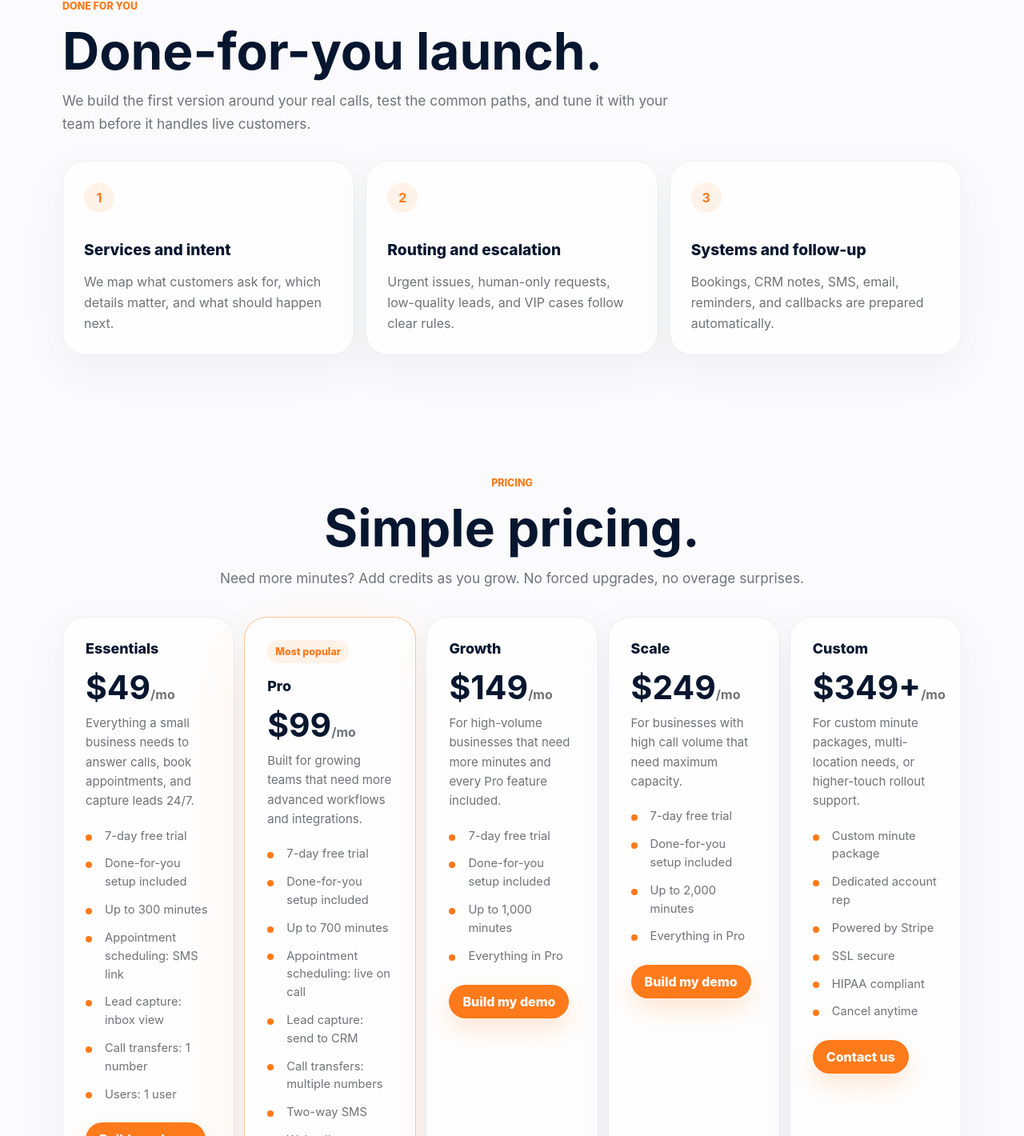
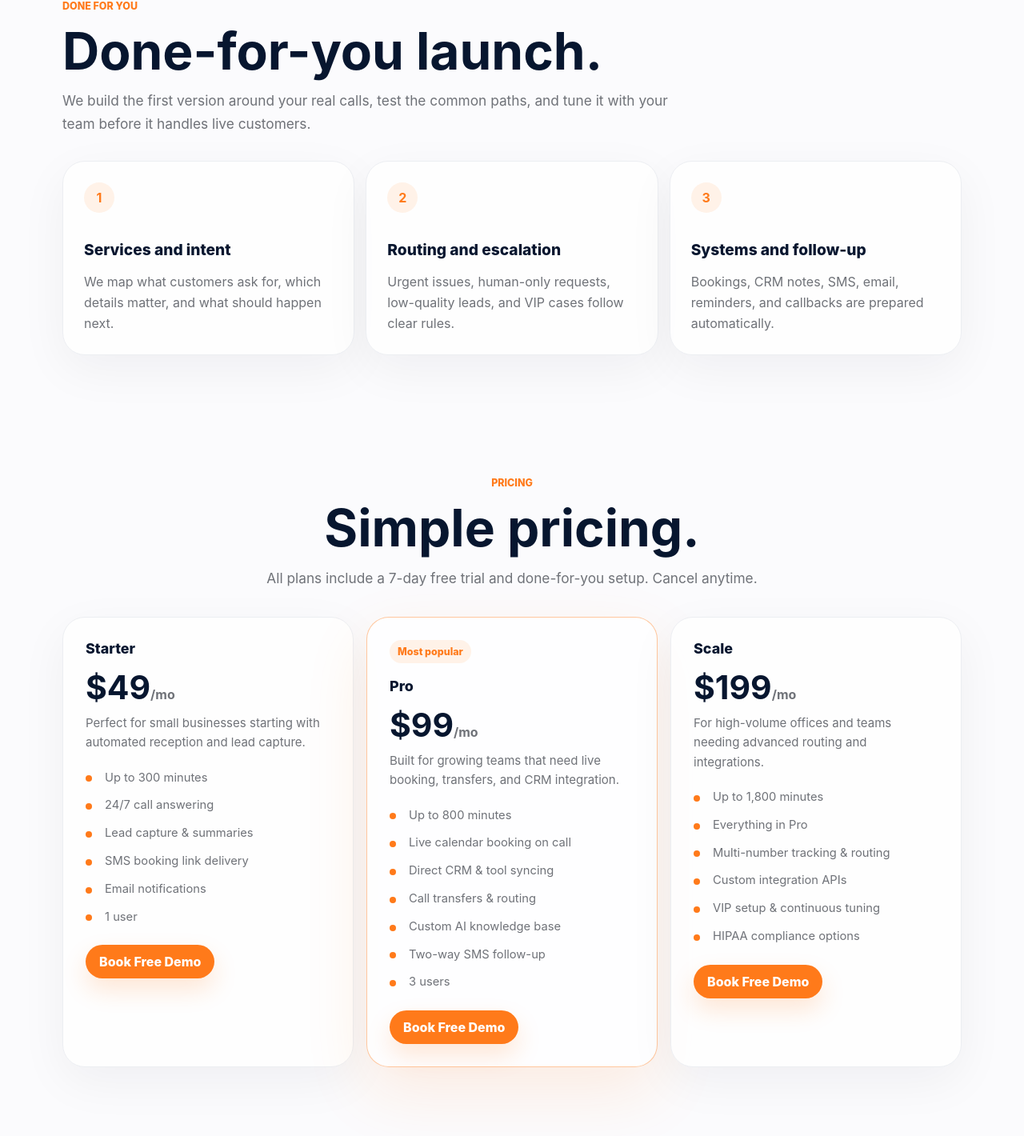
Before and after one commit to darsh7893/orangeweb.io, a PHP site: page / in a window 1280 px wide. Shown: the part 5080-6500 px from the top of the page at 80% size. Run offline with PHP 8.4, Linux system fonts and the light colour scheme; some libraries are stand-ins or nearby versions.

Commit message:
Redesign pricing section to 3-plan minute-based layout and update brand logo design

```diff
--- a/footer.php
+++ b/footer.php
@@ -5,7 +5,7 @@ if (!isset($currentPage)) {
 ?>
     <footer>
       <div class="footer-brand">
-        <img src="./assets/orangeweb-logo-io.png?v=20260625-logo2" alt="OrangeWeb" width="180" height="52">
+        <img src="./assets/orangeweb-logo-io.png?v=20260626-logo3" alt="OrangeWeb" width="180" height="52">
         <div class="footer-contact">
           <a href="mailto:info@orangeweb.io">info@orangeweb.io</a>
           <span class="separator">&bull;</span>
--- a/header.php
+++ b/header.php
@@ -7,7 +7,7 @@ $homePrefix = $isHome ? '' : './';
 ?>
     <header class="nav">
       <a class="logo" href="<?php echo $isHome ? '#top' : './'; ?>" aria-label="OrangeWeb home">
-        <img src="./assets/orangeweb-logo-io.png?v=20260625-logo2" alt="OrangeWeb" width="225" height="65">
+        <img src="./assets/orangeweb-logo-io.png?v=20260626-logo3" alt="OrangeWeb" width="225" height="65">
       </a>
       <nav aria-label="Main navigation">
         <a href="<?php echo $homePrefix; ?>#how-it-works">How it works</a>
--- a/index.php
+++ b/index.php
@@ -374,79 +374,52 @@
         <div class="section-copy centered">
           <p class="label">Pricing</p>
           <h2>Simple pricing.</h2>
-          <p>Need more minutes? Add credits as you grow. No forced upgrades, no overage surprises.</p>
+          <p>All plans include a 7-day free trial and done-for-you setup. Cancel anytime.</p>
         </div>
         <div class="pricing-grid">
           <article>
-            <span>Essentials</span>
+            <span>Starter</span>
             <strong>$49<span>/mo</span></strong>
-            <p>Everything a small business needs to answer calls, book appointments, and capture leads 24/7.</p>
+            <p>Perfect for small businesses starting with automated reception and lead capture.</p>
             <ul>
-              <li>7-day free trial</li>
-              <li>Done-for-you setup included</li>
               <li>Up to 300 minutes</li>
-              <li>Appointment scheduling: SMS link</li>
-              <li>Lead capture: inbox view</li>
-              <li>Call transfers: 1 number</li>
-              <li>Users: 1 user</li>
+              <li>24/7 call answering</li>
+              <li>Lead capture &amp; summaries</li>
+              <li>SMS booking link delivery</li>
+              <li>Email notifications</li>
+              <li>1 user</li>
             </ul>
-            <a href="#brief">Build my demo</a>
+            <a href="#brief">Book Free Demo</a>
           </article>
           <article class="popular">
             <em>Most popular</em>
             <span>Pro</span>
             <strong>$99<span>/mo</span></strong>
-            <p>Built for growing teams that need more advanced workflows and integrations.</p>
+            <p>Built for growing teams that need live booking, transfers, and CRM integration.</p>
             <ul>
-              <li>7-day free trial</li>
-              <li>Done-for-you setup included</li>
-              <li>Up to 700 minutes</li>
-              <li>Appointment scheduling: live on call</li>
-              <li>Lead capture: send to CRM</li>
-              <li>Call transfers: multiple numbers</li>
-              <li>Two-way SMS</li>
-              <li>Webcalls</li>
-              <li>Users: 3 users</li>
+              <li>Up to 800 minutes</li>
+              <li>Live calendar booking on call</li>
+              <li>Direct CRM &amp; tool syncing</li>
+              <li>Call transfers &amp; routing</li>
+              <li>Custom AI knowledge base</li>
+              <li>Two-way SMS follow-up</li>
+              <li>3 users</li>
             </ul>
-            <a href="#brief">Build my demo</a>
-          </article>
-          <article>
-            <span>Growth</span>
-            <strong>$149<span>/mo</span></strong>
-            <p>For high-volume businesses that need more minutes and every Pro feature included.</p>
-            <ul>
-              <li>7-day free trial</li>
-              <li>Done-for-you setup included</li>
-              <li>Up to 1,000 minutes</li>
-              <li>Everything in Pro</li>
-            </ul>
-            <a href="#brief">Build my demo</a>
+            <a href="#brief">Book Free Demo</a>
           </article>
           <article>
             <span>Scale</span>
-            <strong>$249<span>/mo</span></strong>
-            <p>For businesses with high call volume that need maximum capacity.</p>
+            <strong>$199<span>/mo</span></strong>
+            <p>For high-volume offices and teams needing advanced routing and integrations.</p>
             <ul>
-              <li>7-day free trial</li>
-              <li>Done-for-you setup included</li>
-              <li>Up to 2,000 minutes</li>
+              <li>Up to 1,800 minutes</li>
               <li>Everything in Pro</li>
+              <li>Multi-number tracking &amp; routing</li>
+              <li>Custom integration APIs</li>
+              <li>VIP setup &amp; continuous tuning</li>
+              <li>HIPAA compliance options</li>
             </ul>
-            <a href="#brief">Build my demo</a>
-          </article>
-          <article>
-            <span>Custom</span>
-            <strong>$349+<span>/mo</span></strong>
-            <p>For custom minute packages, multi-location needs, or higher-touch rollout support.</p>
-            <ul>
-              <li>Custom minute package</li>
-              <li>Dedicated account rep</li>
-              <li>Powered by Stripe</li>
-              <li>SSL secure</li>
-              <li>HIPAA compliant</li>
-              <li>Cancel anytime</li>
-            </ul>
-            <a href="./about.html">Contact us</a>
+            <a href="#brief">Book Free Demo</a>
           </article>
         </div>
       </section>
--- a/styles.css
+++ b/styles.css
@@ -980,8 +980,8 @@ h3 {
 
 .pricing-grid {
   display: grid;
-  grid-template-columns: repeat(auto-fit, minmax(210px, 1fr));
-  gap: 12px;
+  grid-template-columns: repeat(3, 1fr);
+  gap: 16px;
 }
 
 .pricing-grid article {
```
Also changed, not shown: assets/orangeweb-logo-io.png.
